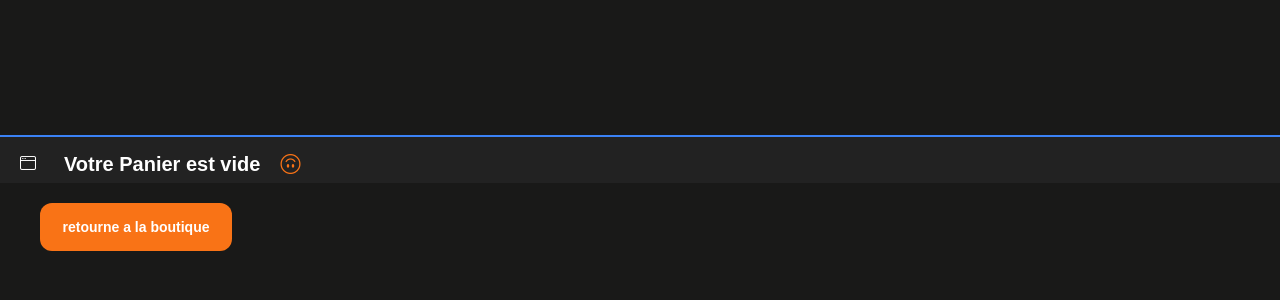
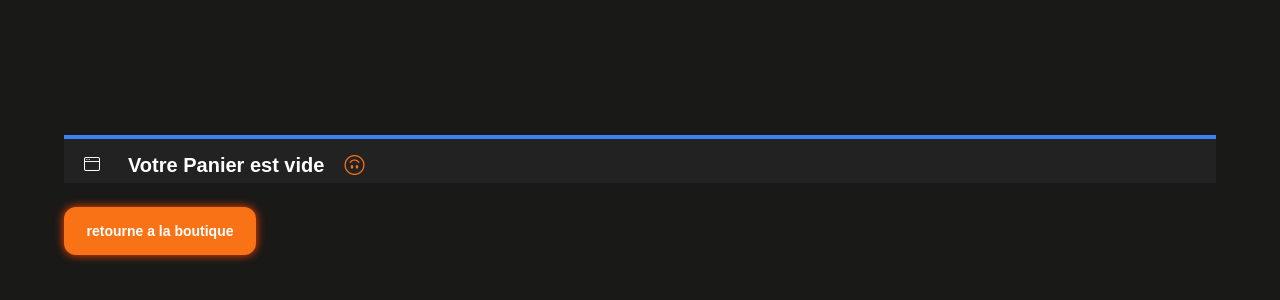
Before and after one commit to CHOU-AIB04/Keroumi-fitness, a React (Vite) app: page /keroumi-V1/Protein/Card in a window 1280 px wide. Shown: the part 320-620 px from the top of the page. Built offline with nearby package versions, Linux system fonts and the light colour scheme.

Commit message:
fixing some prob

```diff
--- a/src/Compenents/Store_Part/Card/Card.jsx
+++ b/src/Compenents/Store_Part/Card/Card.jsx
@@ -77,7 +77,7 @@ function RemoveItem(id){
               return(
                 <tr className='text-[20px] text-center text-white'>
                 <td className='border-2 w-[100px] border-zinc-800 h-[90px]'>
-                  <i className="bi bi-x-circle-fill text-[30px] cursor-pointer" onClick={()=>RemoveItem(product.id)}></i>
+                  <i className="bi bi-x-circle-fill text-[30px] cursor-pointer transition-colors duration-500 hover:text-orange-500" onClick={()=>RemoveItem(product.id)}></i>
                 </td>
                 <td className=' h-[90px] w-[120px] flex justify-center items-center'>
                   <img src={product.pic} alt="pic" className='w-[70%] h-[90%] rounded-md object-cover' />
@@ -106,7 +106,7 @@ function RemoveItem(id){
           </tr>
         </table>
         :<>
-          <div className='w-full card_color h-12 pt-2 pl-5 flex items-center border-t-2 border-blue-500'>
+          <div className='w-[90%] card_color h-12 pt-2 pl-5 flex items-center border-t-4 border-blue-500'>
             <i className="bi bi-window text-white"></i>
             <div className='flex items-center gap-5 ml-7 text-[18px] sm:text-[20px]'>
               <h1 className='text-white  font-bold'>Votre Panier est vide</h1>
@@ -114,7 +114,7 @@ function RemoveItem(id){
             </div>
 
           </div>
-          <button className='w-44 sm:w-48 h-12 rounded-xl text-sm sm:text-md bg-orange-500 text-white font-bold self-start mt-5 ml-5 sm:ml-10' onClick={()=> navigate("/Keroumi-V1/Protein")}>retourne a la boutique</button>
+          <button className='w-44 sm:w-48 h-12 rounded-xl text-sm sm:text-md bg-orange-500 text-white font-bold self-start mt-6 ml-6 sm:ml-16 transition-colors duration-500 hover:bg-white sh hover:text-orange-500' onClick={()=> navigate("/Keroumi-V1/Protein")}>retourne a la boutique</button>
         </>
 
 
@@ -131,7 +131,7 @@ function RemoveItem(id){
                  <>
                   <tr className='text-center border-2 h-16 border-zinc-800'>
                     <td>
-                      <i className="bi bi-x-circle-fill text-[30px] cursor-pointer text-white"></i>
+                      <i className="bi bi-x-circle-fill text-[30px] cursor-pointer text-white transition-colors duration-500 hover:text-orange-500" onClick={()=>RemoveItem(product.id)}></i>
                     </td>
                   </tr>
                   <tr className='h-16 border-2 border-zinc-800'>
```
